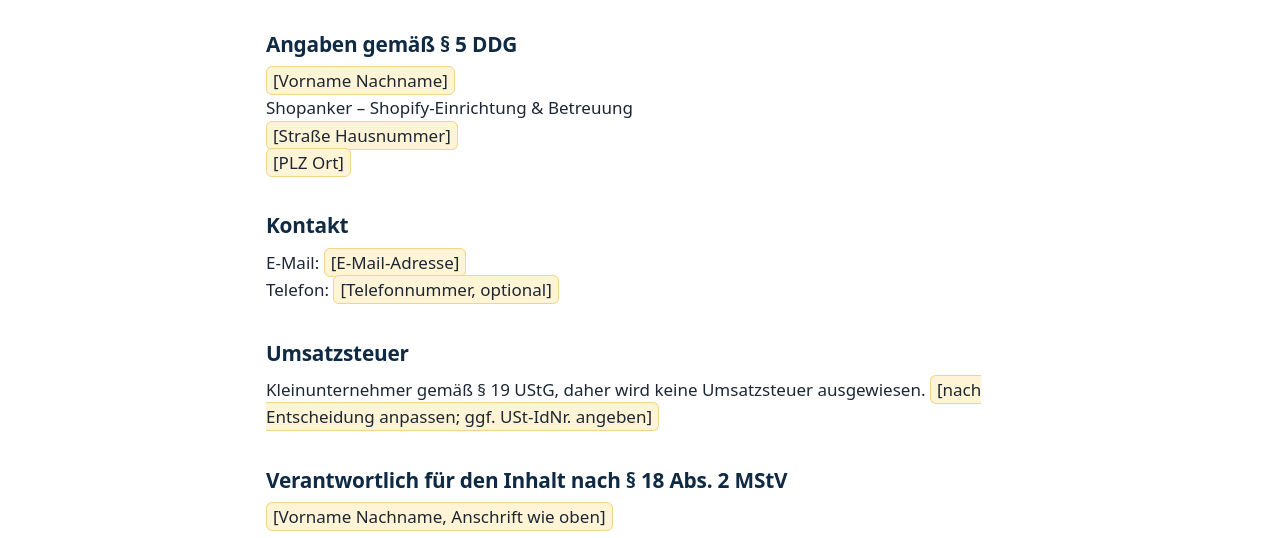
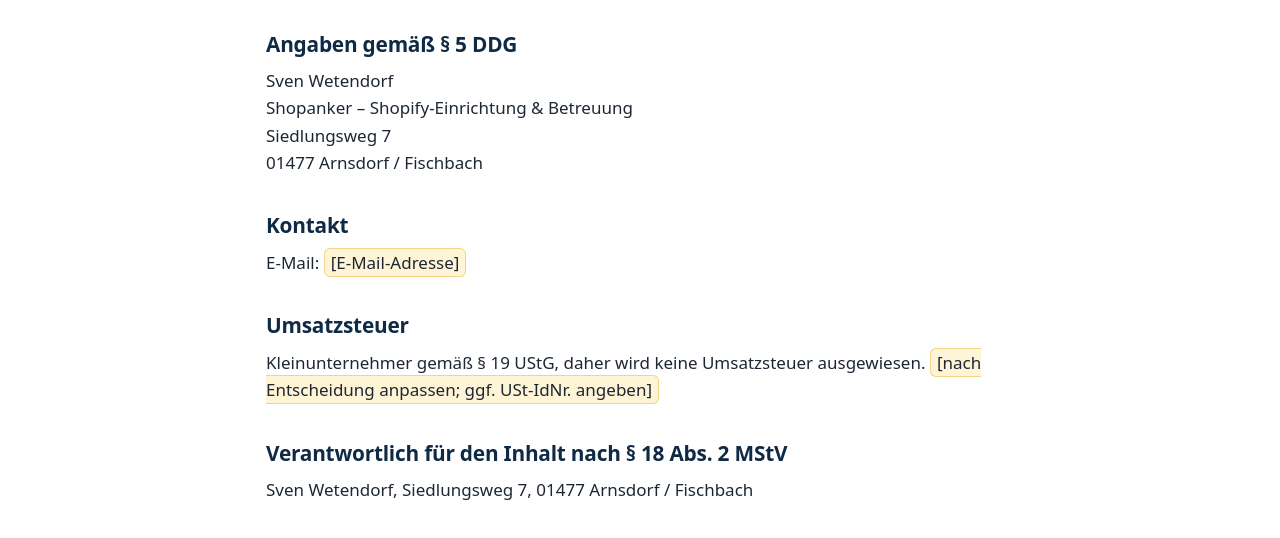
Before and after one commit to Sven6678/shopanker-website, a plain HTML site: page impressum.html in a window 1280 px wide. Shown: the part 186-724 px from the top of the page. Drawn offline with Linux system fonts and the light colour scheme.

Commit message:
Impressum/Datenschutz/Über: Name und Anschrift eingetragen
Co-Authored-By: Claude Opus 5.5 <noreply@anthropic.com>

```diff
--- a/impressum.html
+++ b/impressum.html
@@ -23,23 +23,23 @@
 
   <h2>Angaben gemäß § 5 DDG</h2>
   <p>
-    <span class="todo">[Vorname Nachname]</span><br>
+    Sven Wetendorf<br>
     Shopanker – Shopify-Einrichtung & Betreuung<br>
-    <span class="todo">[Straße Hausnummer]</span><br>
-    <span class="todo">[PLZ Ort]</span>
+    Siedlungsweg 7<br>
+    01477 Arnsdorf / Fischbach
   </p>
 
   <h2>Kontakt</h2>
   <p>
-    E-Mail: <span class="todo">[E-Mail-Adresse]</span><br>
-    Telefon: <span class="todo">[Telefonnummer, optional]</span>
+    E-Mail: <span class="todo">[E-Mail-Adresse]</span>
+
   </p>
 
   <h2>Umsatzsteuer</h2>
   <p>Kleinunternehmer gemäß § 19 UStG, daher wird keine Umsatzsteuer ausgewiesen. <span class="todo">[nach Entscheidung anpassen; ggf. USt-IdNr. angeben]</span></p>
 
   <h2>Verantwortlich für den Inhalt nach § 18 Abs. 2 MStV</h2>
-  <p><span class="todo">[Vorname Nachname, Anschrift wie oben]</span></p>
+  <p>Sven Wetendorf, Siedlungsweg 7, 01477 Arnsdorf / Fischbach</p>
 
   <h2>Verbraucherstreitbeilegung</h2>
   <p>Wir sind nicht bereit oder verpflichtet, an Streitbeilegungsverfahren vor einer Verbraucherschlichtungsstelle teilzunehmen.</p>
```
Also changed, not shown: datenschutz.html (+1 -1 lines), index.html (+1 -1 lines).
